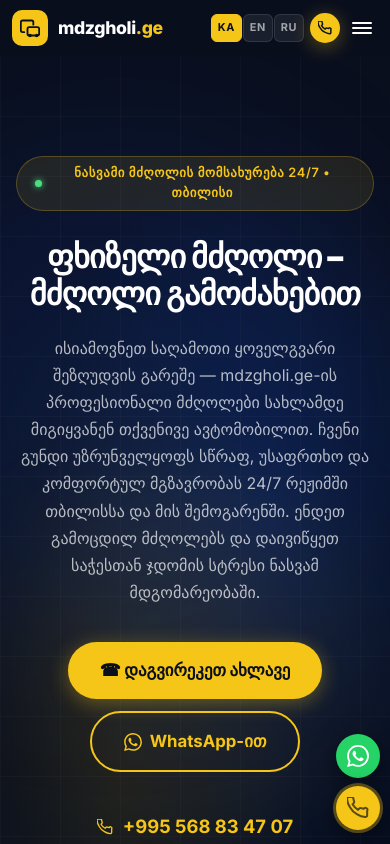
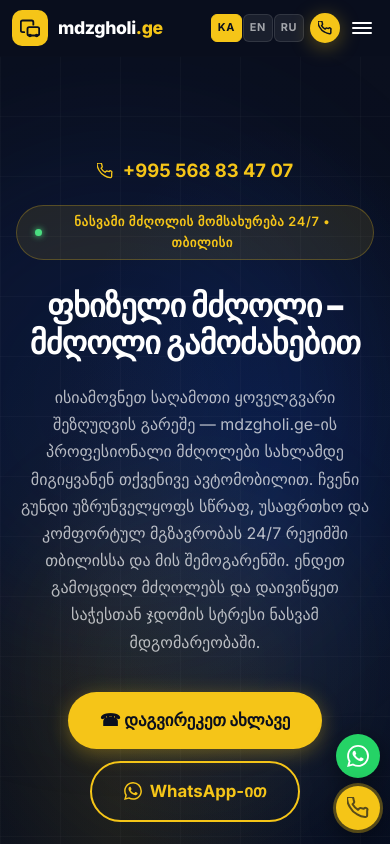
Before and after one commit to Belkania/mdzgholi.ge, a Next.js app: page /blog in a window 390 px wide. Shown: the top 844 px of the page. Built offline with nearby package versions, Linux system fonts and the light colour scheme.

Commit message:
UI: Move phone display to hero top above badge

```diff
--- a/app/[lang]/page.tsx
+++ b/app/[lang]/page.tsx
@@ -48,6 +48,16 @@ export default async function HomePage({
                 </div>
 
                 <div style={{ maxWidth: 800, margin: "0 auto", textAlign: "center", position: "relative", zIndex: 1 }}>
+                    {/* Phone number — above badge */}
+                    <div style={{ display: "flex", alignItems: "center", justifyContent: "center", gap: 10, marginBottom: 20 }}>
+                        <svg width="16" height="16" viewBox="0 0 24 24" fill="none" stroke="var(--yellow)" strokeWidth="2" strokeLinecap="round" strokeLinejoin="round">
+                            <path d="M22 16.92v3a2 2 0 01-2.18 2 19.79 19.79 0 01-8.63-3.07A19.5 19.5 0 013.07 10.8a19.79 19.79 0 01-3.07-8.67A2 2 0 012 0h3a2 2 0 012 1.72 12.84 12.84 0 00.7 2.81 2 2 0 01-.45 2.11L6.09 7.91a16 16 0 006 6l1.27-1.27a2 2 0 012.11-.45 12.84 12.84 0 002.81.7A2 2 0 0122 14.92z" />
+                        </svg>
+                        <a href={`tel:${PHONE_TEL}`} style={{ color: "var(--yellow)", fontWeight: 700, fontSize: "1.15rem", textDecoration: "none" }}>
+                            {PHONE_DISPLAY}
+                        </a>
+                    </div>
+
                     {/* Badge */}
                     <div style={{ display: "inline-flex", alignItems: "center", gap: 8, background: "rgba(245,197,24,0.1)", border: "1px solid rgba(245,197,24,0.25)", borderRadius: 50, padding: "6px 18px", marginBottom: 28 }}>
                         <span style={{ width: 7, height: 7, borderRadius: "50%", background: "#4ade80", display: "inline-block", boxShadow: "0 0 6px #4ade80" }} />
@@ -95,15 +105,6 @@ export default async function HomePage({
                         </a>
                     </div>
 
-                    {/* Phone display */}
-                    <div style={{ display: "flex", alignItems: "center", justifyContent: "center", gap: 10 }}>
-                        <svg width="16" height="16" viewBox="0 0 24 24" fill="none" stroke="var(--yellow)" strokeWidth="2" strokeLinecap="round" strokeLinejoin="round">
-                            <path d="M22 16.92v3a2 2 0 01-2.18 2 19.79 19.79 0 01-8.63-3.07A19.5 19.5 0 013.07 10.8a19.79 19.79 0 01-3.07-8.67A2 2 0 012 0h3a2 2 0 012 1.72 12.84 12.84 0 00.7 2.81 2 2 0 01-.45 2.11L6.09 7.91a16 16 0 006 6l1.27-1.27a2 2 0 012.11-.45 12.84 12.84 0 002.81.7A2 2 0 0122 14.92z" />
-                        </svg>
-                        <a href={`tel:${PHONE_TEL}`} style={{ color: "var(--yellow)", fontWeight: 700, fontSize: "1.15rem", textDecoration: "none" }}>
-                            {PHONE_DISPLAY}
-                        </a>
-                    </div>
                     <p style={{ color: "rgba(255,255,255,0.4)", fontSize: "0.82rem", marginTop: 10 }}>{d.hero.trust}</p>
                 </div>
 
```
